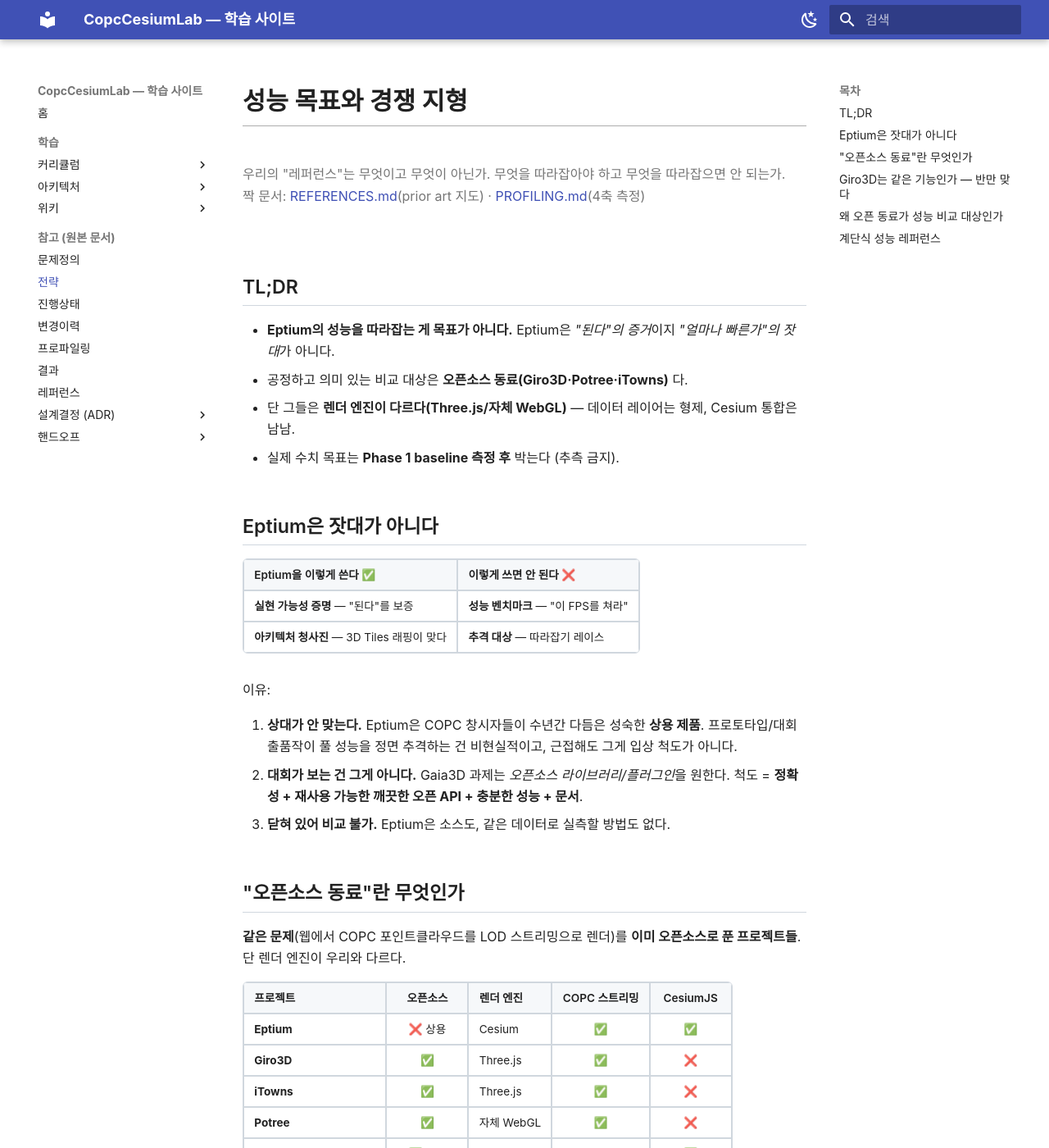
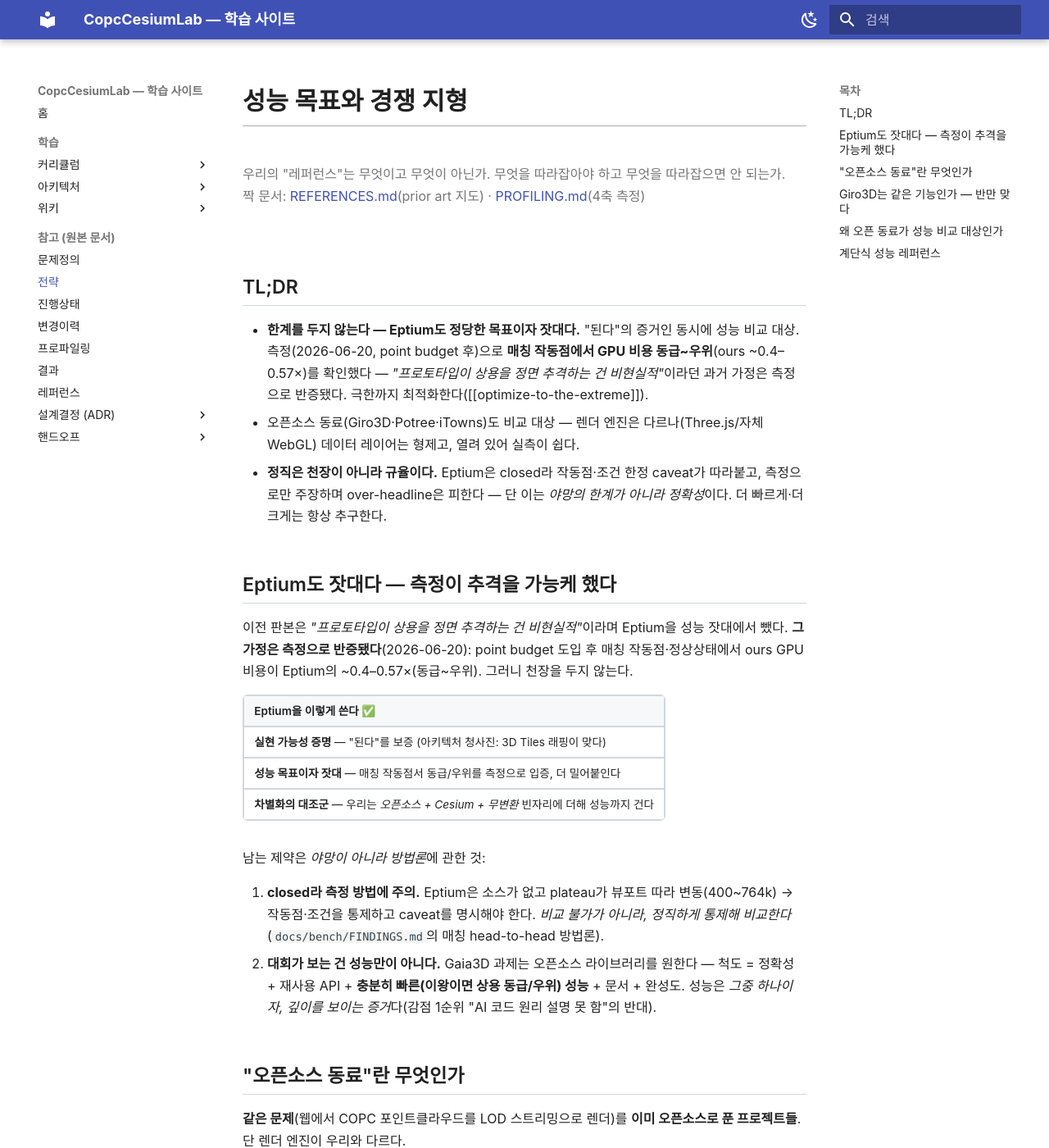
Before and after one commit to thissak/copc-cesium, an MkDocs documentation site: the page built from docs/STRATEGY.md, in a window 1280 px wide and 1400 px high. Shown: the whole window at 82% size. Built offline with MkDocs 1.6.1 and Material for MkDocs 9.7.7, drawn with Linux system fonts in a browser that asks for light colours; some web fonts are replaced; some of the changed text lies outside the part shown.

Commit message:
docs(strategy): 천장 제거 + 자원배분·공개 타이밍 확정 (2026-06-20)
STRATEGY.md: "Eptium 성능 추격은 비현실적·잣대 아님"(측정 전 방어적 가정)을
제거 — point budget 후 매칭 작동점서 ours GPU 0.4~0.57×(동급~우위) 측정으로
반증됨. Eptium=정당한 목표·잣대, 한계 두지 않고 극한 최적화(단 측정+caveat
규율 유지, over-headline은 정직이지 야망 천장 아님).

DIRECTION.md §6-A 신규: 대회 일정(제출 8.27·1차 9.3·멘토링 9.18~10.9·2차 11.4)
+ "1차=게이트, 우승=2차 발표(70점)" + 자원배분(성능 moat 지금~2달 집중,
deliverable=입장권·AI-cheap→1차 직전) + 공개 타이밍(레포 private·npm publish
금지(사전공개=경쟁팀 노출), 1차 통과 후 규정확인하고 결정). 스코어카드 현행화.

Co-Authored-By: Claude Opus 4.8 (1M context) <noreply@anthropic.com>

```diff
--- a/docs/STRATEGY.md
+++ b/docs/STRATEGY.md
@@ -5,23 +5,24 @@
 
 ## TL;DR
 
-- **Eptium의 성능을 따라잡는 게 목표가 아니다.** Eptium은 *"된다"의 증거*이지 *"얼마나 빠른가"의 잣대*가 아니다.
-- 공정하고 의미 있는 비교 대상은 **오픈소스 동료(Giro3D·Potree·iTowns)** 다.
-- 단 그들은 **렌더 엔진이 다르다(Three.js/자체 WebGL)** — 데이터 레이어는 형제, Cesium 통합은 남남.
-- 실제 수치 목표는 **Phase 1 baseline 측정 후** 박는다 (추측 금지).
+- **한계를 두지 않는다 — Eptium도 정당한 목표이자 잣대다.** "된다"의 증거인 동시에 성능 비교 대상. 측정(2026-06-20, point budget 후)으로 **매칭 작동점에서 GPU 비용 동급~우위**(ours ~0.4–0.57×)를 확인했다 — *"프로토타입이 상용을 정면 추격하는 건 비현실적"*이라던 과거 가정은 측정으로 반증됐다. 극한까지 최적화한다([[optimize-to-the-extreme]]).
+- 오픈소스 동료(Giro3D·Potree·iTowns)도 비교 대상 — 렌더 엔진은 다르나(Three.js/자체 WebGL) 데이터 레이어는 형제고, 열려 있어 실측이 쉽다.
+- **정직은 천장이 아니라 규율이다.** Eptium은 closed라 작동점·조건 한정 caveat가 따라붙고, 측정으로만 주장하며 over-headline은 피한다 — 단 이는 *야망의 한계가 아니라 정확성*이다. 더 빠르게·더 크게는 항상 추구한다.
 
-## Eptium은 잣대가 아니다
+## Eptium도 잣대다 — 측정이 추격을 가능케 했다
 
-| Eptium을 이렇게 쓴다 ✅ | 이렇게 쓰면 안 된다 ❌ |
-|------------------------|----------------------|
-| **실현 가능성 증명** — "된다"를 보증 | **성능 벤치마크** — "이 FPS를 쳐라" |
-| **아키텍처 청사진** — 3D Tiles 래핑이 맞다 | **추격 대상** — 따라잡기 레이스 |
+이전 판본은 *"프로토타입이 상용을 정면 추격하는 건 비현실적"*이라며 Eptium을 성능 잣대에서 뺐다. **그 가정은 측정으로 반증됐다**(2026-06-20): point budget 도입 후 매칭 작동점·정상상태에서 ours GPU 비용이 Eptium의 ~0.4–0.57×(동급~우위). 그러니 천장을 두지 않는다.
 
-이유:
+| Eptium을 이렇게 쓴다 ✅ |
+|------------------------|
+| **실현 가능성 증명** — "된다"를 보증 (아키텍처 청사진: 3D Tiles 래핑이 맞다) |
+| **성능 목표이자 잣대** — 매칭 작동점서 동급/우위를 측정으로 입증, 더 밀어붙인다 |
+| **차별화의 대조군** — 우리는 *오픈소스 + Cesium + 무변환* 빈자리에 더해 성능까지 건다 |
 
-1. **상대가 안 맞는다.** Eptium은 COPC 창시자들이 수년간 다듬은 성숙한 **상용 제품**. 프로토타입/대회 출품작이 풀 성능을 정면 추격하는 건 비현실적이고, 근접해도 그게 입상 척도가 아니다.
-2. **대회가 보는 건 그게 아니다.** Gaia3D 과제는 *오픈소스 라이브러리/플러그인*을 원한다. 척도 = **정확성 + 재사용 가능한 깨끗한 오픈 API + 충분한 성능 + 문서**.
-3. **닫혀 있어 비교 불가.** Eptium은 소스도, 같은 데이터로 실측할 방법도 없다.
+남는 제약은 *야망이 아니라 방법론*에 관한 것:
+
+1. **closed라 측정 방법에 주의.** Eptium은 소스가 없고 plateau가 뷰포트 따라 변동(400~764k) → 작동점·조건을 통제하고 caveat를 명시해야 한다. *비교 불가가 아니라, 정직하게 통제해 비교한다* (`docs/bench/FINDINGS.md`의 매칭 head-to-head 방법론).
+2. **대회가 보는 건 성능만이 아니다.** Gaia3D 과제는 오픈소스 라이브러리를 원한다 — 척도 = 정확성 + 재사용 API + **충분히 빠른(이왕이면 상용 동급/우위) 성능** + 문서 + 완성도. 성능은 *그중 하나이자, 깊이를 보이는 증거*다(감점 1순위 "AI 코드 원리 설명 못 함"의 반대).
 
 ## "오픈소스 동료"란 무엇인가
 
@@ -81,11 +82,11 @@ flowchart TD
 |------|------|------|
 | **T0 정확성** | 실제 COPC를 *변환 없이* 직접 로드 + georeferencing 정확 | 안 되면 나머지 무의미 |
 | **T1 쓸만함** | 수백만 점을 일반 노트북에서 **인터랙티브(≥30fps)** + LOD 매끄럽고 메모리 유한 | **데모·심사가 실제로 보는 바** |
-| **T2 경쟁력** | **오픈 동료(Giro3D/Potree)와 동급** 성능, 1억+ 점을 스트리밍으로 안 죽고 처리 | 공정한 비교선 |
-| **T3 스트레치** | Eptium급 스케일(수십억) 근접 | 입상 필수 아님. 보너스 |
+| **T2 경쟁력** | **오픈 동료(Giro3D/Potree) 동급 + Eptium 매칭 작동점 동급/우위**(측정 확인), 1억+ 점 스트리밍 안 죽음 | 공정한 비교선 — *달성* |
+| **T3 스트레치** | Eptium급 스케일(수십억)·전 작동점 우위 | 보너스가 아니라 **적극 추구** — 한계를 두지 않는다 |
 
 !!! quote "핵심 한 줄"
-    **Eptium은 "되는가"의 증거이지 "얼마나 빠른가"의 잣대가 아니다.** 우리 잣대는 *"쓸만하게 부드럽고(T1) + 오픈 동료와 동급(T2) + 코드가 깨끗하고 재사용 가능"*. 차별화는 속도가 아니라 **"오픈소스 + Cesium + 변환 없는 단일 파일"** 이라는 빈자리 그 자체다.
+    **차별화는 "오픈소스 + Cesium + 변환 없는 단일 파일"이라는 빈자리에서 출발하되, 거기서 멈추지 않는다.** 빈자리는 입장권이고, 측정으로 입증한 **성능(매칭 작동점 Eptium 동급/우위)** 과 **깊이**가 그 위에 쌓는 우위다. 한계를 두지 않고 — 더 빠르게·더 크게·전 작동점 우위까지 — 극한으로 민다. 단 주장은 측정으로만, caveat와 함께.
 
 ---
 
```
